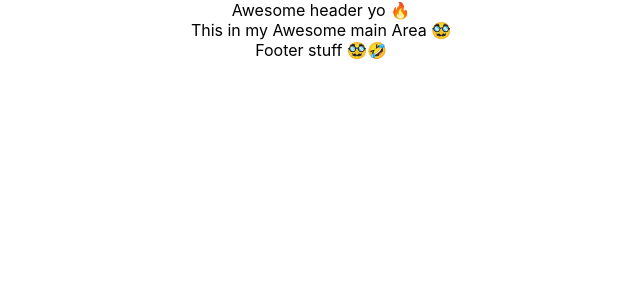
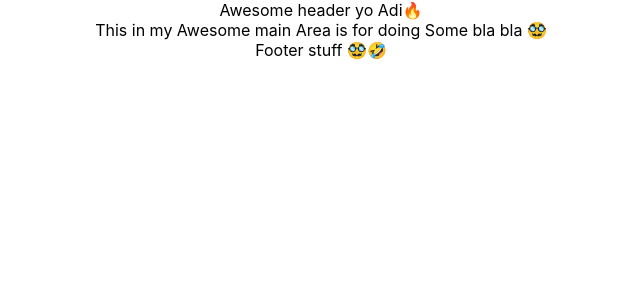
Before and after one commit to icarus9bly/TryReact, a React (Create React App) app in the folder react-essentials/: page / in a window 1280 px wide. Shown: the top 300 px of the page, without its empty margins (319-959 px from the left). Built offline with nearby package versions, Linux system fonts and the light colour scheme.

Commit message:
adding props

```diff
--- a/react-essentials/src/App.js
+++ b/react-essentials/src/App.js
@@ -1,14 +1,14 @@
 import logo from './logo.svg';
 import './App.css';
 
-function Header(){
+function Header(props){
   return(
-    <header>Awesome header yo 🔥</header>
+    <header>Awesome header yo {props.className}🔥</header>
   )
 }
-function Section(){
+function Section(props){
   return(
-    <section>This in my Awesome main Area 🥸</section>
+    <section>This in my Awesome main Area is for doing {props.content} 🥸</section>
   )
 }
 function Footer(){
@@ -19,8 +19,8 @@
 function App() {
   return (
     <div className="App">
-      <Header />
-      <Section />
+      <Header className="Adi"/>
+      <Section content="Some bla bla"/>
       <Footer />
     </div>
   );
```
